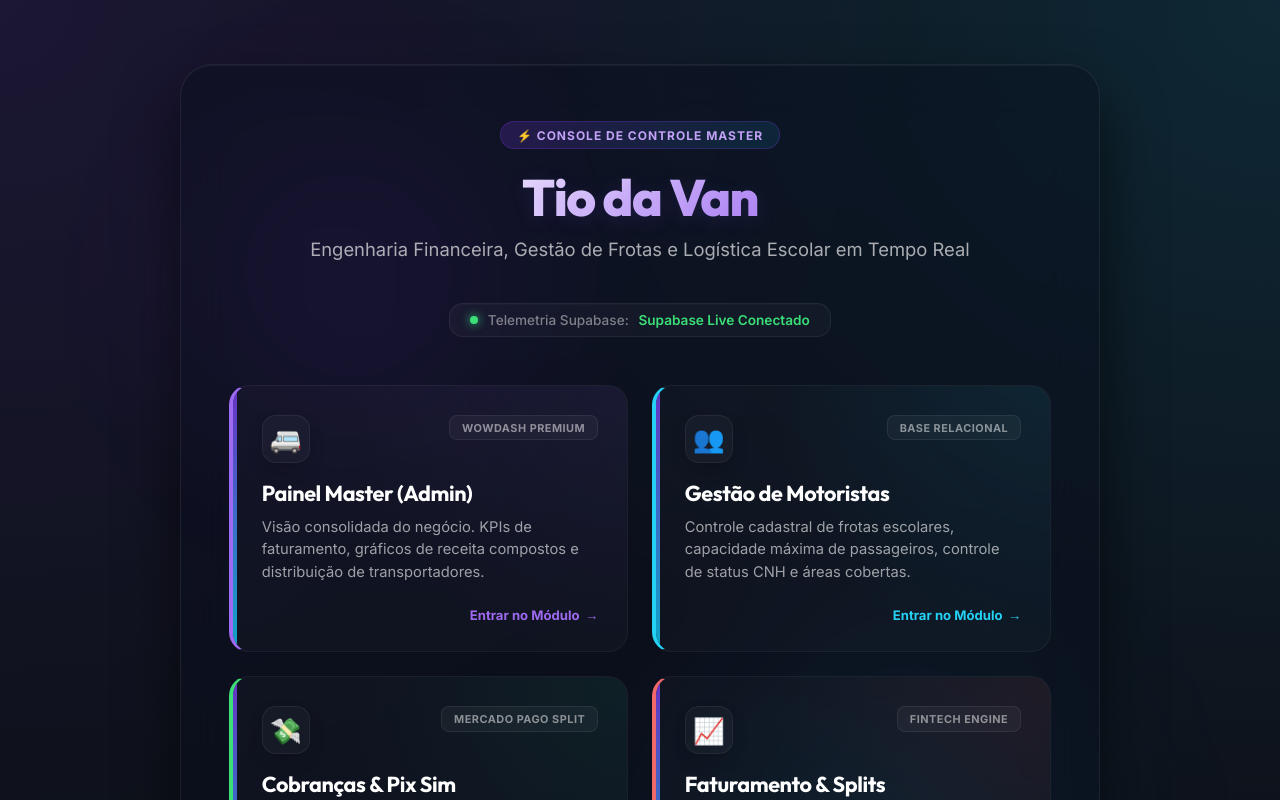
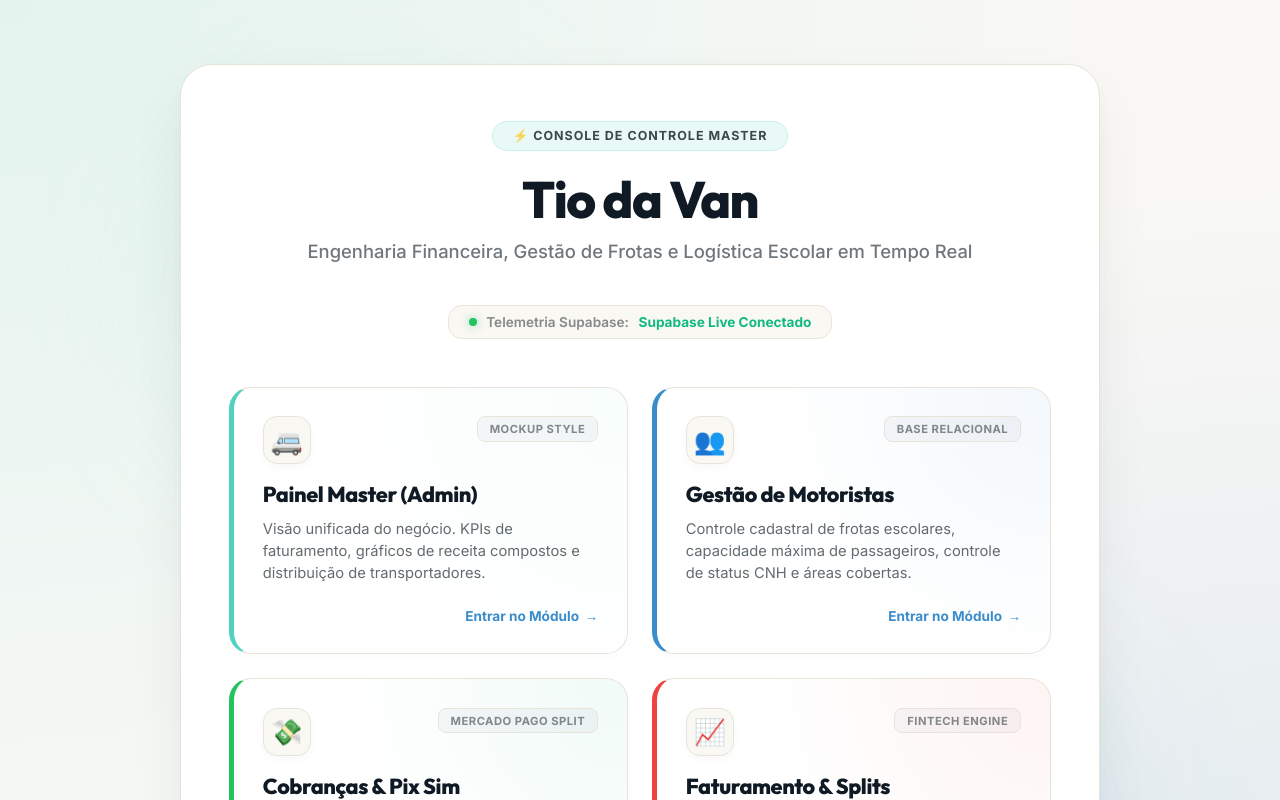
Before and after one commit to fosfosilvio-beep/Tio-da-van, a Next.js app: page / in a window 1280 px wide. Shown: the top 800 px of the page. Built offline with nearby package versions, Linux system fonts and the light colour scheme; no server answers; the database is empty.

Commit message:
design: complete aesthetic overhaul to match the gorgeous mint, sand-beige, and blue pastel layout of mockup prints

```diff
--- a/app/globals.css
+++ b/app/globals.css
@@ -1,15 +1,16 @@
-/* Custom variables for a premium dark space theme */
+/* Custom variables for a premium warm pastel theme inspired by the Mockups */
 :root {
-  --background: 220 33% 8%; /* Slate-black background */
-  --foreground: 210 40% 98%;
-  --primary: 263.4 83.3% 57.8%; /* Deep neon indigo/purple */
-  --primary-glow: hsla(263, 83%, 58%, 0.15);
-  --secondary: 190 90% 50%; /* Electric cyan */
-  --secondary-glow: hsla(190, 90%, 50%, 0.15);
-  --success: 142.1 70.6% 45.3%; /* Emerald green */
-  --danger: 0 84.2% 60.2%; /* Coral red */
-  --card-bg: rgba(15, 23, 42, 0.45); /* Glassmorphism background */
-  --card-border: rgba(255, 255, 255, 0.08);
+  --background: 45 28% 97%; /* Soft warm off-white sand-beige #FAF8F3 */
+  --foreground: 210 40% 10%; /* Dark Charcoal slate #0F1B24 */
+  --primary: 172 58% 77%; /* Soft Mint Teal/Cyan #A2E8DF */
+  --primary-glow: rgba(162, 232, 223, 0.35);
+  --secondary: 206 58% 51%; /* Ocean Blue #3E8AC8 */
+  --secondary-glow: rgba(62, 138, 200, 0.25);
+  --success: 142 71% 45%; /* Soft green */
+  --danger: 0 84% 60%; /* Soft red */
+  --warning: 43 89% 64%; /* Golden Honey Yellow #F5C754 */
+  --card-bg: #ffffff;
+  --card-border: #E8E4D9;
   --font-family-title: var(--font-outfit), system-ui, sans-serif;
   --font-family-body: var(--font-inter), system-ui, sans-serif;
 }
@@ -36,21 +37,19 @@ body {
   overflow-x: hidden;
   padding: 2rem;
   background-image:
-    radial-gradient(at 0% 0%, hsla(263, 83%, 58%, 0.12) 0px, transparent 50%),
-    radial-gradient(at 100% 0%, hsla(190, 90%, 50%, 0.12) 0px, transparent 50%);
+    radial-gradient(at 0% 0%, rgba(162, 232, 223, 0.25) 0px, transparent 60%),
+    radial-gradient(at 100% 100%, rgba(62, 138, 200, 0.15) 0px, transparent 60%);
 }
 
-/* Main Container with glassmorphism */
+/* Main Container styled with warm card overlays */
 .app-container {
   width: 100%;
-  max-width: 550px;
+  max-width: 600px;
   background: var(--card-bg);
-  backdrop-filter: blur(16px);
-  -webkit-backdrop-filter: blur(16px);
   border: 1px solid var(--card-border);
-  border-radius: 24px;
-  padding: 2.5rem;
-  box-shadow: 0 20px 40px rgba(0, 0, 0, 0.4), inset 0 1px 0 rgba(255, 255, 255, 0.05);
+  border-radius: 28px;
+  padding: 3rem 2.5rem;
+  box-shadow: 0 15px 35px rgba(15, 27, 36, 0.06), 0 5px 15px rgba(15, 27, 36, 0.02);
   animation: fadeIn 0.8s cubic-bezier(0.16, 1, 0.3, 1);
 }
 
@@ -62,22 +61,19 @@ body {
 
 .app-title {
   font-family: var(--font-family-title);
-  font-weight: 700;
-  font-size: 2.2rem;
-  background: linear-gradient(135deg, #fff 30%, hsl(var(--primary)) 70%, hsl(var(--secondary)) 100%);
-  -webkit-background-clip: text;
-  -webkit-text-fill-color: transparent;
-  margin-bottom: 0.5rem;
-  letter-spacing: -0.5px;
+  font-weight: 800;
+  font-size: 2.5rem;
+  color: hsl(var(--foreground));
+  letter-spacing: -1px;
 }
 
 .app-subtitle {
-  color: hsla(210, 40%, 98%, 0.6);
-  font-size: 0.95rem;
-  font-weight: 400;
+  color: rgba(15, 27, 36, 0.6);
+  font-size: 1rem;
+  font-weight: 500;
 }
 
-/* Todo List Container */
+/* Todo List / Launchpad items */
 .todo-list {
   list-style: none;
   display: flex;
@@ -86,51 +82,38 @@ body {
   margin-top: 1.5rem;
 }
 
-/* Todo Item with micro-animations */
+/* Todo Item with warm rounded design matching Mockups */
 .todo-item {
-  background: rgba(255, 255, 255, 0.02);
-  border: 1px solid rgba(255, 255, 255, 0.04);
-  border-radius: 14px;
-  padding: 1.1rem 1.4rem;
+  background: #ffffff;
+  border: 1px solid var(--card-border);
+  border-radius: 20px;
+  padding: 1.25rem 1.5rem;
   display: flex;
   align-items: center;
   justify-content: space-between;
   position: relative;
   overflow: hidden;
-  animation: slideIn 0.5s cubic-bezier(0.16, 1, 0.3, 1);
-}
-
-.todo-item::before {
-  content: '';
-  position: absolute;
-  top: 0;
-  left: 0;
-  width: 4px;
-  height: 100%;
-  background: linear-gradient(to bottom, hsl(var(--primary)), hsl(var(--secondary)));
-  border-radius: 4px 0 0 4px;
-  opacity: 0.8;
+  box-shadow: 0 2px 6px rgba(0, 0, 0, 0.015);
 }
 
 .todo-item:hover {
-  background: rgba(255, 255, 255, 0.04);
-  border-color: rgba(255, 255, 255, 0.08);
+  background: #FAF9F6;
+  border-color: #DCD8CB;
   transform: translateY(-2px);
-  box-shadow: 0 8px 20px rgba(0, 0, 0, 0.2);
+  box-shadow: 0 8px 24px rgba(15, 27, 36, 0.08);
 }
 
 .todo-name {
   font-size: 1.05rem;
-  font-weight: 500;
+  font-weight: 600;
   color: hsl(var(--foreground));
-  letter-spacing: -0.2px;
 }
 
 .todo-id {
   font-size: 0.8rem;
   font-family: monospace;
-  color: hsla(210, 40%, 98%, 0.4);
-  background: rgba(255, 255, 255, 0.04);
+  color: rgba(15, 27, 36, 0.5);
+  background: rgba(15, 27, 36, 0.04);
   padding: 0.2rem 0.5rem;
   border-radius: 6px;
 }
@@ -143,20 +126,40 @@ body {
   gap: 1rem;
   padding: 3rem 1.5rem;
   text-align: center;
-  border: 1px dashed rgba(255, 255, 255, 0.1);
-  border-radius: 16px;
-  background: rgba(255, 255, 255, 0.01);
+  border: 1px dashed #DCD8CB;
+  border-radius: 20px;
+  background: rgba(255, 255, 255, 0.5);
 }
 
 .empty-icon {
   font-size: 2.5rem;
-  opacity: 0.7;
   animation: pulse 2s infinite ease-in-out;
 }
 
 .empty-text {
-  color: hsla(210, 40%, 98%, 0.5);
+  color: rgba(15, 27, 36, 0.5);
   font-size: 0.95rem;
+}
+
+/* Primary Button Styled like Prints */
+.btn-mock {
+  background-color: hsl(var(--secondary));
+  color: white;
+  border-radius: 50px;
+  padding: 0.75rem 1.5rem;
+  font-weight: 600;
+  text-align: center;
+  border: none;
+  box-shadow: 0 4px 10px rgba(62, 138, 200, 0.25);
+  cursor: pointer;
+  display: inline-block;
+  transition: all 0.2s;
+}
+
+.btn-mock:hover {
+  filter: brightness(1.08);
+  transform: translateY(-1px);
+  box-shadow: 0 6px 14px rgba(62, 138, 200, 0.35);
 }
 
 /* Animations */
@@ -185,11 +188,11 @@ body {
 @keyframes pulse {
   0%, 100% {
     transform: scale(1);
-    opacity: 0.6;
+    opacity: 0.7;
   }
   50% {
-    transform: scale(1.08);
-    opacity: 0.9;
+    transform: scale(1.06);
+    opacity: 1;
   }
 }
 
--- a/app/page.tsx
+++ b/app/page.tsx
@@ -25,11 +25,11 @@ export default async function Page(): Promise<React.JSX.Element> {
       title: "Painel Master (Admin)",
       path: "/dashboard",
       icon: "🚐",
-      description: "Visão consolidada do negócio. KPIs de faturamento, gráficos de receita compostos e distribuição de transportadores.",
-      badge: "WowDash Premium",
-      color: "hsl(263, 83%, 68%)",
-      glowColor: "rgba(139, 92, 246, 0.15)",
-      borderColor: "rgba(139, 92, 246, 0.25)"
+      description: "Visão unificada do negócio. KPIs de faturamento, gráficos de receita compostos e distribuição de transportadores.",
+      badge: "Mockup Style",
+      color: "hsl(172, 58%, 57%)", /* Mint Teal */
+      glowColor: "rgba(162, 232, 223, 0.1)",
+      textColor: "hsl(var(--foreground))"
     },
     {
       title: "Gestão de Motoristas",
@@ -37,9 +37,9 @@ export default async function Page(): Promise<React.JSX.Element> {
       icon: "👥",
       description: "Controle cadastral de frotas escolares, capacidade máxima de passageiros, controle de status CNH e áreas cobertas.",
       badge: "Base Relacional",
-      color: "hsl(190, 90%, 55%)",
-      glowColor: "rgba(6, 182, 212, 0.15)",
-      borderColor: "rgba(6, 182, 212, 0.25)"
+      color: "hsl(206, 58%, 51%)", /* Ocean Blue */
+      glowColor: "rgba(62, 138, 200, 0.08)",
+      textColor: "hsl(var(--foreground))"
     },
     {
       title: "Cobranças & Pix Sim",
@@ -47,9 +47,9 @@ export default async function Page(): Promise<React.JSX.Element> {
       icon: "💸",
       description: "Faturamento preventivo automatizado com D+3 de vencimento. Simuladores de webhooks Mercado Pago e Pix.",
       badge: "Mercado Pago Split",
-      color: "hsl(142, 71%, 55%)",
-      glowColor: "rgba(16, 185, 129, 0.15)",
-      borderColor: "rgba(16, 185, 129, 0.25)"
+      color: "hsl(142, 71%, 45%)", /* Green */
+      glowColor: "rgba(16, 185, 129, 0.08)",
+      textColor: "hsl(var(--foreground))"
     },
     {
       title: "Faturamento & Splits",
@@ -57,9 +57,9 @@ export default async function Page(): Promise<React.JSX.Element> {
       icon: "📈",
       description: "Divisão de receitas inteligente: taxa de comissão da plataforma (5%) e repasse para contas de motoristas (95%).",
       badge: "Fintech Engine",
-      color: "hsl(0, 84%, 68%)",
-      glowColor: "rgba(239, 68, 68, 0.15)",
-      borderColor: "rgba(239, 68, 68, 0.25)"
+      color: "hsl(0, 84%, 60%)", /* Red */
+      glowColor: "rgba(239, 68, 68, 0.08)",
+      textColor: "hsl(var(--foreground))"
     }
   ];
 
@@ -71,9 +71,10 @@ export default async function Page(): Promise<React.JSX.Element> {
       alignItems: "center",
       justifyContent: "center",
       padding: "2rem 1rem",
-      position: "relative"
+      position: "relative",
+      zIndex: 1
     }}>
-      {/* Decorative Blur Orbs */}
+      {/* Decorative Warm Blur Orbs */}
       <div style={{
         position: "absolute",
         top: "10%",
@@ -81,8 +82,8 @@ export default async function Page(): Promise<React.JSX.Element> {
         width: "300px",
         height: "300px",
         borderRadius: "50%",
-        background: "hsla(263, 83%, 58%, 0.15)",
-        filter: "blur(80px)",
+        background: "rgba(162, 232, 223, 0.25)",
+        filter: "blur(90px)",
         pointerEvents: "none",
         zIndex: 0
       }} />
@@ -93,8 +94,8 @@ export default async function Page(): Promise<React.JSX.Element> {
         width: "350px",
         height: "350px",
         borderRadius: "50%",
-        background: "hsla(190, 90%, 50%, 0.12)",
-        filter: "blur(90px)",
+        background: "rgba(62, 138, 200, 0.15)",
+        filter: "blur(100px)",
         pointerEvents: "none",
         zIndex: 0
       }} />
@@ -102,13 +103,11 @@ export default async function Page(): Promise<React.JSX.Element> {
       <main style={{
         width: "100%",
         maxWidth: "920px",
-        background: "rgba(10, 15, 30, 0.45)",
-        backdropFilter: "blur(24px)",
-        WebkitBackdropFilter: "blur(24px)",
-        border: "1px solid rgba(255, 255, 255, 0.07)",
+        background: "#ffffff",
+        border: "1px solid var(--card-border)",
         borderRadius: "32px",
         padding: "3.5rem 3rem",
-        boxShadow: "0 30px 60px rgba(0, 0, 0, 0.6), inset 0 1px 0 rgba(255, 255, 255, 0.05)",
+        boxShadow: "0 25px 55px rgba(15, 27, 36, 0.06), 0 5px 15px rgba(15, 27, 36, 0.02)",
         position: "relative",
         zIndex: 1,
         animation: "fadeIn 0.8s cubic-bezier(0.16, 1, 0.3, 1)"
@@ -119,37 +118,34 @@ export default async function Page(): Promise<React.JSX.Element> {
             display: "inline-flex",
             alignItems: "center",
             gap: "0.5rem",
-            background: "linear-gradient(135deg, hsla(263, 83%, 58%, 0.2), hsla(190, 90%, 50%, 0.1))",
-            border: "1px solid hsla(263, 83%, 58%, 0.25)",
-            padding: "0.35rem 1rem",
+            background: "rgba(162, 232, 223, 0.25)",
+            border: "1px solid rgba(162, 232, 223, 0.4)",
+            padding: "0.4rem 1.25rem",
             borderRadius: "50px",
-            fontSize: "0.75rem",
+            fontSize: "0.78rem",
             fontWeight: 700,
             textTransform: "uppercase",
             letterSpacing: "1px",
-            color: "hsl(263, 83%, 80%)",
+            color: "rgba(15, 27, 36, 0.8)",
             marginBottom: "1rem"
           }}>
             ⚡ Console de Controle Master
           </div>
           <h1 style={{
             fontSize: "3.2rem",
-            fontWeight: 800,
+            fontWeight: 850,
             margin: 0,
             letterSpacing: "-1.5px",
             fontFamily: "var(--font-family-title)",
-            background: "linear-gradient(135deg, #ffffff 20%, hsl(263, 83%, 72%) 70%, hsl(190, 90%, 50%) 100%)",
-            WebkitBackgroundClip: "text",
-            WebkitTextFillColor: "transparent",
-            textShadow: "0 4px 20px rgba(139, 92, 246, 0.15)"
+            color: "hsl(var(--foreground))"
           }}>
             Tio da Van
           </h1>
           <p style={{
-            color: "rgba(255, 255, 255, 0.65)",
+            color: "rgba(15, 27, 36, 0.6)",
             fontSize: "1.15rem",
             marginTop: "0.5rem",
-            fontWeight: 400,
+            fontWeight: 500,
             lineHeight: "1.4"
           }}>
             Engenharia Financeira, Gestão de Frotas e Logística Escolar em Tempo Real
@@ -166,24 +162,24 @@ export default async function Page(): Promise<React.JSX.Element> {
             display: "flex",
             alignItems: "center",
             gap: "0.6rem",
-            background: "rgba(255, 255, 255, 0.03)",
-            border: "1px solid rgba(255, 255, 255, 0.06)",
+            background: "#FAF8F3",
+            border: "1px solid var(--card-border)",
             padding: "0.5rem 1.25rem",
             borderRadius: "14px",
             fontSize: "0.85rem",
-            fontWeight: 500,
+            fontWeight: 600,
             boxShadow: "inset 0 1px 0 rgba(255,255,255,0.02)"
           }}>
             <span style={{
               width: "8px",
               height: "8px",
               borderRadius: "50%",
-              background: isDbConnected ? "hsl(142, 71%, 55%)" : "hsl(0, 84%, 60%)",
-              boxShadow: isDbConnected ? "0 0 10px hsl(142, 71%, 55%)" : "0 0 10px hsl(0, 84%, 60%)",
+              background: isDbConnected ? "hsl(142, 71%, 45%)" : "hsl(0, 84%, 60%)",
+              boxShadow: isDbConnected ? "0 0 10px rgba(16, 185, 129, 0.5)" : "0 0 10px rgba(239, 68, 68, 0.5)",
               display: "inline-block"
             }} />
-            <span style={{ color: "rgba(255, 255, 255, 0.45)" }}>Telemetria Supabase:</span>
-            <span style={{ color: isDbConnected ? "hsl(142, 71%, 55%)" : "rgba(255, 255, 255, 0.7)", fontWeight: 600 }}>
+            <span style={{ color: "rgba(15, 27, 36, 0.5)" }}>Telemetria Supabase:</span>
+            <span style={{ color: isDbConnected ? "#10B981" : "#EF4444", fontWeight: 700 }}>
               {dbStatus}
             </span>
           </div>
@@ -213,18 +209,19 @@ export default async function Page(): Promise<React.JSX.Element> {
                   display: "flex",
                   flexDirection: "column",
                   justifyContent: "space-between",
-                  background: "rgba(255, 255, 255, 0.02)",
-                  border: `1px solid rgba(255, 255, 255, 0.05)`,
-                  borderLeft: `4px solid ${mod.color}`,
-                  borderRadius: "20px",
+                  background: "#ffffff",
+                  border: `1px solid var(--card-border)`,
+                  borderLeft: `5px solid ${mod.color}`,
+                  borderRadius: "22px",
                   padding: "1.8rem",
-                  transition: "all 0.4s cubic-bezier(0.16, 1, 0.3, 1)",
+                  transition: "all 0.3s cubic-bezier(0.16, 1, 0.3, 1)",
                   cursor: "pointer",
                   position: "relative",
-                  overflow: "hidden"
+                  overflow: "hidden",
+                  boxShadow: "0 4px 12px rgba(15, 27, 36, 0.015)"
                 }}
               >
-                {/* Glow Overlay behind cards on hover (triggers dynamically using CSS inside app-container) */}
+                {/* Glow Overlay behind cards on hover */}
                 <div style={{
                   position: "absolute",
                   top: 0,
@@ -232,7 +229,7 @@ export default async function Page(): Promise<React.JSX.Element> {
                   width: "100%",
                   height: "100%",
                   background: `radial-gradient(circle at 100% 0%, ${mod.glowColor}, transparent 60%)`,
-                  opacity: 0.5,
+                  opacity: 0.8,
                   pointerEvents: "none",
                   zIndex: 0
                 }} />
@@ -249,25 +246,25 @@ export default async function Page(): Promise<React.JSX.Element> {
                       width: "48px",
                       height: "48px",
                       borderRadius: "14px",
-                      background: `rgba(255, 255, 255, 0.03)`,
-                      border: `1px solid rgba(255, 255, 255, 0.06)`,
+                      background: `#FAF8F3`,
+                      border: `1px solid var(--card-border)`,
                       display: "flex",
                       alignItems: "center",
                       justifyContent: "center",
                       fontSize: "1.6rem",
-                      boxShadow: "0 8px 16px rgba(0,0,0,0.15)"
+                      boxShadow: "0 3px 8px rgba(0,0,0,0.03)"
                     }}>
                       {mod.icon}
                     </div>
                     <span style={{
-                      fontSize: "0.68rem",
+                      fontSize: "0.7rem",
                       fontWeight: 700,
                       textTransform: "uppercase",
                       padding: "0.3rem 0.75rem",
                       borderRadius: "8px",
-                      background: "rgba(255, 255, 255, 0.04)",
-                      color: "rgba(255, 255, 255, 0.5)",
-                      border: "1px solid rgba(255, 255, 255, 0.07)",
+                      background: "rgba(15, 27, 36, 0.03)",
+                      color: "rgba(15, 27, 36, 0.5)",
+                      border: "1px solid var(--card-border)",
                       letterSpacing: "0.5px"
                     }}>
                       {mod.badge}
@@ -277,11 +274,11 @@ export default async function Page(): Promise<React.JSX.Element> {
                   {/* Title & Description */}
                   <h3 style={{
                     fontSize: "1.35rem",
-                    fontWeight: 700,
+                    fontWeight: 800,
                     margin: "0 0 0.6rem 0",
                     letterSpacing: "-0.4px",
                     fontFamily: "var(--font-family-title)",
-                    color: "#ffffff"
+                    color: "hsl(var(--foreground))"
                   }}>
                     {mod.title}
                   </h3>
@@ -289,7 +286,7 @@ export default async function Page(): Promise<React.JSX.Element> {
                     margin: 0,
                     fontSize: "0.92rem",
                     lineHeight: "1.5",
-                    color: "rgba(255, 255, 255, 0.6)"
+                    color: "rgba(15, 27, 36, 0.65)"
                   }}>
                     {mod.description}
                   </p>
@@ -300,9 +297,9 @@ export default async function Page(): Promise<React.JSX.Element> {
                   position: "relative",
                   zIndex: 1,
                   alignSelf: "flex-end",
-                  fontSize: "0.82rem",
+                  fontSize: "0.85rem",
                   fontWeight: 700,
-                  color: mod.color,
+                  color: mod.color === "hsl(172, 58%, 57%)" ? "hsl(206, 58%, 51%)" : mod.color, /* fallback teal to blue for high contrast text */
                   display: "flex",
                   alignItems: "center",
                   gap: "0.35rem",
@@ -320,9 +317,9 @@ export default async function Page(): Promise<React.JSX.Element> {
         <footer style={{
           marginTop: "3rem",
           textAlign: "center",
-          fontSize: "0.8rem",
-          color: "rgba(255, 255, 255, 0.3)",
-          borderTop: "1px solid rgba(255, 255, 255, 0.06)",
+          fontSize: "0.82rem",
+          color: "rgba(15, 27, 36, 0.4)",
+          borderTop: "1px solid var(--card-border)",
           paddingTop: "1.5rem",
           display: "flex",
           justifyContent: "space-between",
@@ -330,12 +327,12 @@ export default async function Page(): Promise<React.JSX.Element> {
           flexWrap: "wrap",
           gap: "1rem"
         }}>
-          <span>Tio da Van &copy; 2026 • Painel Admin Master</span>
+          <span style={{ fontWeight: 600 }}>Tio da Van &copy; 2026 • Painel Admin Master</span>
           <span style={{
-            fontSize: "0.75rem",
-            color: "rgba(255, 255, 255, 0.2)"
+            fontSize: "0.78rem",
+            color: "rgba(15, 27, 36, 0.3)"
           }}>
-            WowDash High-Fidelity Conversion • Next.js 16 (Turbopack)
+            Mockup Palette Integration • Next.js 16 (Turbopack)
           </span>
         </footer>
       </main>
```
Also changed, not shown: app/dashboard/dashboard.css (+188 -185 lines).
